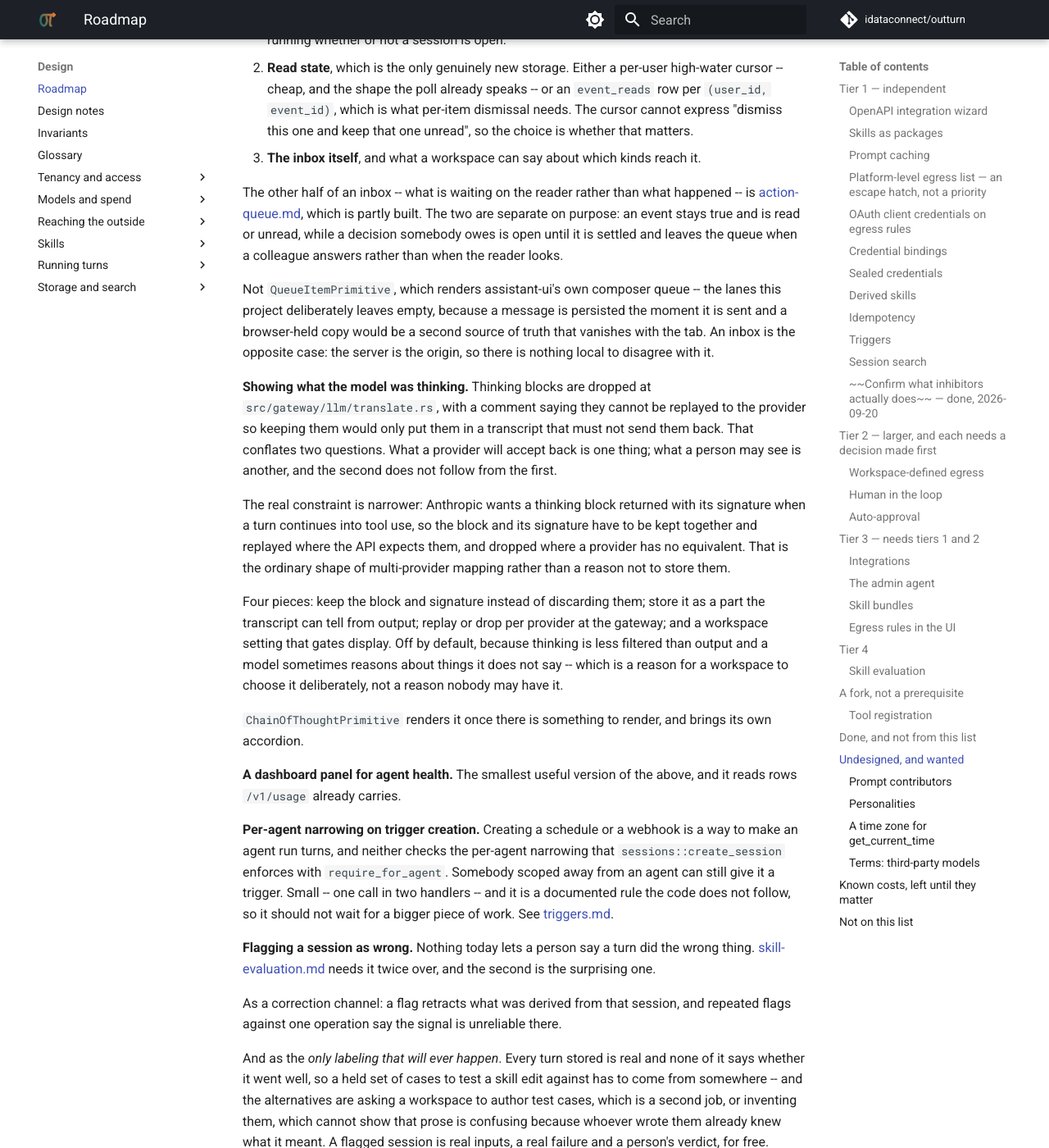
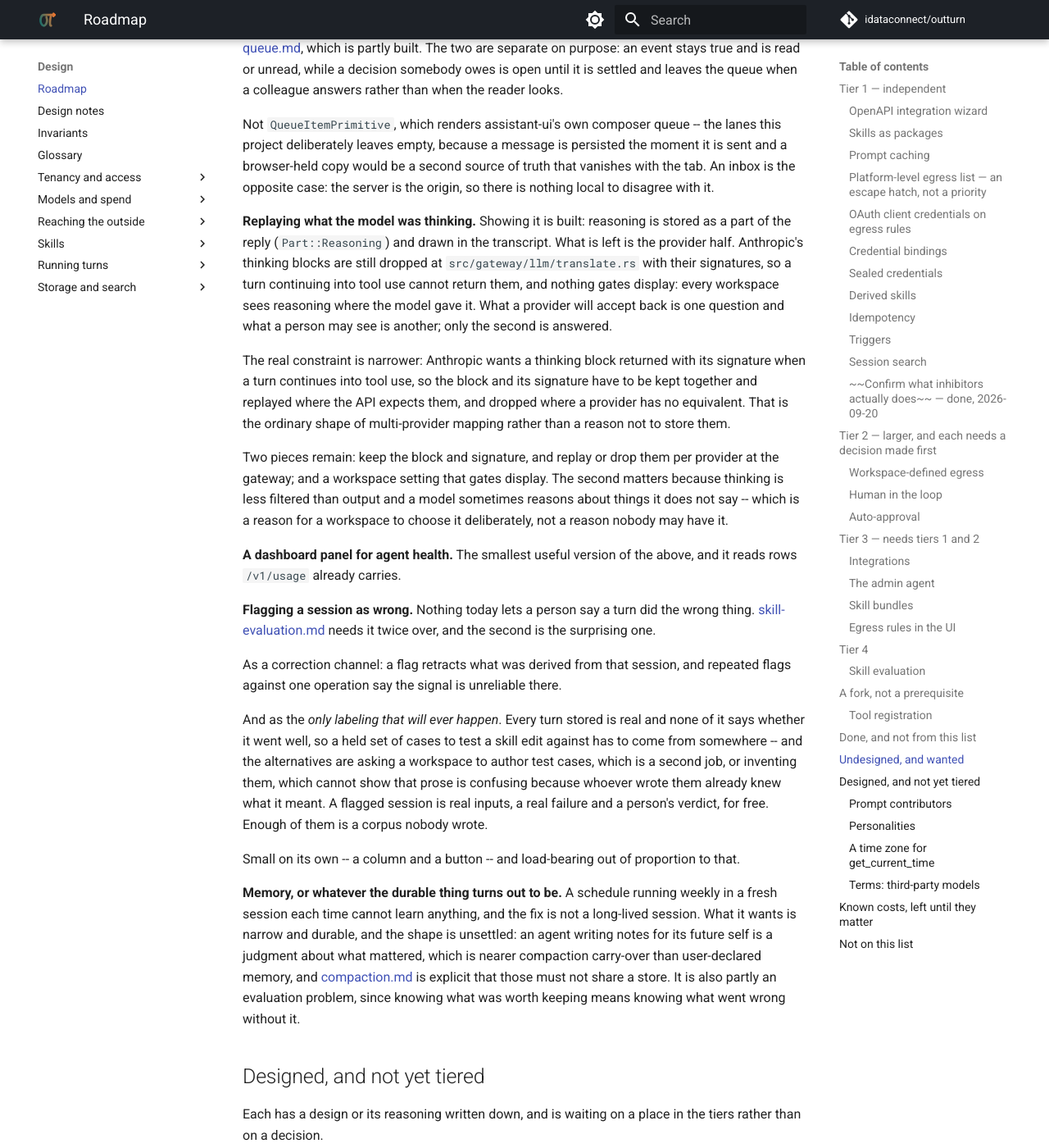
Before and after one commit to idataconnect/outturn, an MkDocs documentation site: the page built from docs/roadmap.md, in a window 1280 px wide and 1400 px high, scrolled down 10618 px. Shown: the whole window at 82% size. Built offline with MkDocs 1.6.1 and Material for MkDocs 9.7.7, drawn with Linux system fonts in a browser that asks for light colours; comment, search, counter and statistics services are not loaded; some of the changed text lies outside the part shown.

Commit message:
Bring the roadmap up to what is built
Skill packages, webhooks, human in the loop and showing the model's
reasoning were all built while the roadmap still described them as plans,
and the trigger endpoints check per-agent narrowing that it said they skip.
Agent templates were missing from it entirely. Prompt contributors,
personalities and the time zone item move out of "Undesigned", which they
no longer are, and per-workspace usage attribution leaves the list of things
intended, since the ledger has always carried the workspace. triggers.md and
design-notes.md said the same stale things and are corrected with it.

Co-Authored-By: Claude Opus 5.5 <noreply@anthropic.com>

```diff
--- a/docs/roadmap.md
+++ b/docs/roadmap.md
@@ -57,14 +57,14 @@ having tested before building on it. See *The shape, tried once* in
 
 ### Skills as packages
 
-[skill-packages.md](skill-packages.md).
+[skill-packages.md](skill-packages.md). Built.
 
 A skill version as a body plus a set of files, versioned together and read
-through a `skill/` scope resolved against the version the turn bound. Today the
-detail sits in `workspace/` scope beside it: overwritten in place while the
-body is versioned, owned by nothing, editable by anyone with workspace storage
-write, and unreachable for an operator's skill. Worth doing before the wizard,
-which should write into this shape rather than fix the current one in place.
+through a `skill/` scope resolved against the version the turn bound. It
+replaced detail kept in `workspace/` scope beside the skill: overwritten in
+place while the body was versioned, owned by nothing, editable by anyone with
+workspace storage write, and unreachable for an operator's skill. The wizard
+writes into this shape.
 
 ### Prompt caching
 
@@ -168,7 +168,7 @@ do.
 
 ### Triggers
 
-[triggers.md](triggers.md). Schedules first; webhooks and email designed and
+[triggers.md](triggers.md). Schedules and webhooks built; email designed and
 deferred.
 
 The only item here that makes agents useful to a workspace not sitting in the
@@ -212,8 +212,9 @@ requeue, no parked state, the job completes, and the next turn re-evaluates.
 So a suspension does not park and resume today -- it declines, and something
 must arrive later to try again.
 
-That makes human-in-the-loop a build rather than a wiring-up, and says what
-the build is. See its entry in tier 2.
+That made human-in-the-loop a build rather than a wiring-up, and said what
+the build was. Approvals since take suspended holds, and a suspended turn now
+parks rather than declines (migration 0014); see its entry in tier 2.
 
 ## Tier 2 — larger, and each needs a decision made first
 
@@ -239,35 +240,15 @@ adding the capability.
 
 ### Human in the loop
 
-[inhibitors.md](inhibitors.md) — the same mechanism, once suspension and resume
-work.
+Built. [approvals.md](approvals.md) and [action-queue.md](action-queue.md).
 
-A build rather than a wiring-up, now that the tier 1 item above has established
-why. Three pieces, none of them the verdict model, which is done:
-
-1. **Something that takes a suspended hold.** Both stop endpoints hardcode
-   `Strength::Stopped`, so nothing can create one. Whatever asks for approval
-   is what takes it, which means the shape follows from the approval flow
-   rather than from the inhibitor API.
-2. **A turn that parks rather than declines.** `Verdict::Suspended` currently
-   refuses the turn and completes the job, so nothing is left to resume. A
-   held turn has to remain claimable -- a requeue with a `run_after`, or a
-   state the claim skips until the hold lifts -- and that choice interacts
-   with the serial key, since a parked turn must not block its session's
-   queue for ever.
-3. **Resumption when the hold lifts.** A stop waits for a person by design;
-   a suspension is supposed to run again of its own accord. Releasing the
-   hold is the event, and something has to notice it and give the turn back
-   to the queue.
-
-The reader-facing half is already there: `chat.held` carries a `resumable`
-flag, true for suspensions, and the worker already announces it.
-
-What it does not have is a way to tell somebody who is not looking at that
-session. An approval nobody hears about is a turn parked for ever, so this
-wants the inbox under [Undesigned, and wanted](#undesigned-and-wanted) --
-not as a prerequisite, since a workspace watching one session would manage,
-but as the thing that makes it usable by anybody else.
+The three pieces this entry named are all there. Approvals and gates take a
+suspended hold, so the request that needs a person is what asks for one. A
+held turn parks rather than declines -- a `parked` job state the claim skips,
+which leaves its session's queue free (migration 0014). And answering the
+approval wakes it, so the turn runs again of its own accord. The inbox tells
+somebody who is not looking at the session, which is what keeps an approval
+from becoming a turn parked for ever.
 
 ### Auto-approval
 
@@ -450,6 +431,13 @@ model nowhere at all: `src/api/skill/mod.rs` composes each skill into the
 prompt as a `## {name}` heading and `ResolvedSkill` has no slug field. Both
 were found by a person trying it, not by a test.
 
+**Agent templates** — 2026-10-07. An agent the operator defines once and has
+made in every workspace that should have it: required, default or optional;
+a prompt in requirements and defaults, with a workspace's own part after
+both; fixed settings that win over the workspace's; eager tools; and versions
+a workspace may pin when the template allows it. See
+[agent-templates.md](agent-templates.md).
+
 **Hollowbrook as a component, and one wizard run by hand** — 2026-09-22.
 `scripts/dev-mac.sh --with hollowbrook` brings the guesthouse up, opens its
 host, and installs a skill describing its API -- so the platform's own
@@ -510,12 +498,14 @@ persisted the moment it is sent and a browser-held copy would be a second
 source of truth that vanishes with the tab. An inbox is the opposite case:
 the server is the origin, so there is nothing local to disagree with it.
 
-**Showing what the model was thinking.** Thinking blocks are dropped at
-`src/gateway/llm/translate.rs`, with a comment saying they cannot be replayed
-to the provider so keeping them would only put them in a transcript that must
-not send them back. That conflates two questions. What a provider will accept
-back is one thing; what a person may see is another, and the second does not
-follow from the first.
+**Replaying what the model was thinking.** Showing it is built: reasoning is
+stored as a part of the reply (`Part::Reasoning`) and drawn in the transcript.
+What is left is the provider half. Anthropic's thinking blocks are still
+dropped at `src/gateway/llm/translate.rs` with their signatures, so a turn
+continuing into tool use cannot return them, and nothing gates display: every
+workspace sees reasoning where the model gave it. What a provider will accept
+back is one question and what a person may see is another; only the second is
+answered.
 
 The real constraint is narrower: Anthropic wants a thinking block returned
 with its signature when a turn continues into tool use, so the block and its
@@ -523,25 +513,14 @@ signature have to be kept together and replayed where the API expects them,
 and dropped where a provider has no equivalent. That is the ordinary shape of
 multi-provider mapping rather than a reason not to store them.
 
-Four pieces: keep the block and signature instead of discarding them; store it
-as a part the transcript can tell from output; replay or drop per provider at
-the gateway; and a workspace setting that gates display. Off by default,
-because thinking is less filtered than output and a model sometimes reasons
-about things it does not say -- which is a reason for a workspace to choose it
-deliberately, not a reason nobody may have it.
-
-`ChainOfThoughtPrimitive` renders it once there is something to render, and
-brings its own accordion.
+Two pieces remain: keep the block and signature, and replay or drop them per
+provider at the gateway; and a workspace setting that gates display. The
+second matters because thinking is less filtered than output and a model
+sometimes reasons about things it does not say -- which is a reason for a
+workspace to choose it deliberately, not a reason nobody may have it.
 
 **A dashboard panel for agent health.** The smallest useful version of the
 above, and it reads rows `/v1/usage` already carries.
-
-**Per-agent narrowing on trigger creation.** Creating a schedule or a webhook
-is a way to make an agent run turns, and neither checks the per-agent narrowing
-that `sessions::create_session` enforces with `require_for_agent`. Somebody
-scoped away from an agent can still give it a trigger. Small -- one call in two
-handlers -- and it is a documented rule the code does not follow, so it should
-not wait for a bigger piece of work. See [triggers.md](triggers.md).
 
 **Flagging a session as wrong.** Nothing today lets a person say a turn did the
 wrong thing. [skill-evaluation.md](skill-evaluation.md) needs it twice over,
@@ -569,6 +548,11 @@ mattered, which is nearer compaction carry-over than user-declared memory, and
 [compaction.md](compaction.md) is explicit that those must not share a store. It is also partly an
 evaluation problem, since knowing what was worth keeping means knowing what
 went wrong without it.
+
+## Designed, and not yet tiered
+
+Each has a design or its reasoning written down, and is waiting on a place in
+the tiers rather than on a decision.
 
 ### Prompt contributors
 
@@ -689,6 +673,6 @@ different product with different auth, and
 for does not need one. The row-level authorization it would require is not on
 this path.
 
-**Redis caching, OpenTelemetry, per-workspace usage attribution, workflows as
-scripted tasks in sub-sessions.** [design-notes.md](design-notes.md#direction) lists these as intended. None
+**Redis caching, OpenTelemetry, workflows as scripted tasks in
+sub-sessions.** [design-notes.md](design-notes.md#direction) lists these as intended. None
 blocks anything above.
```
Also changed, not shown: other parts of docs/roadmap.md (+1 -1 lines), docs/design-notes.md (+2 -2 lines), docs/triggers.md (+6 -6 lines).
